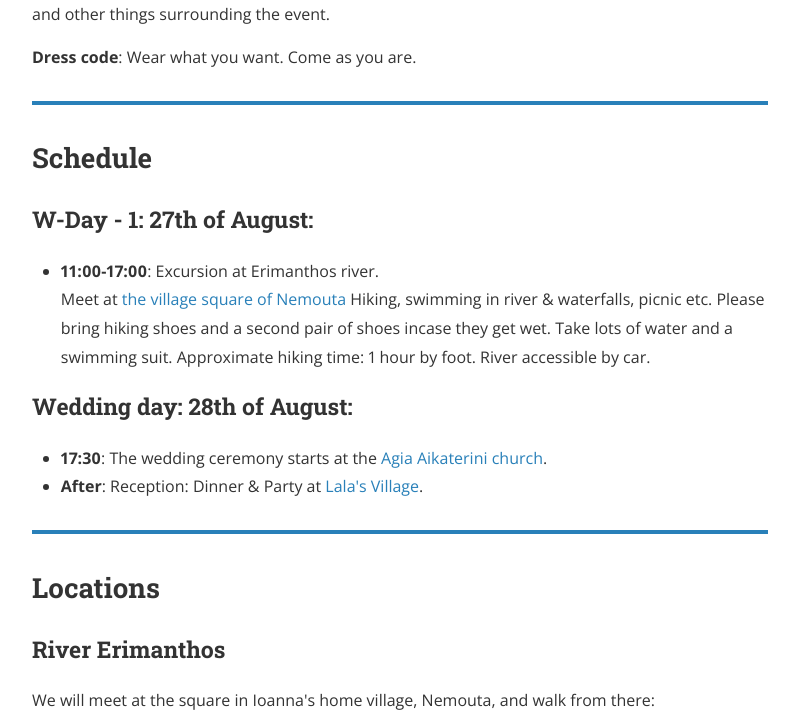
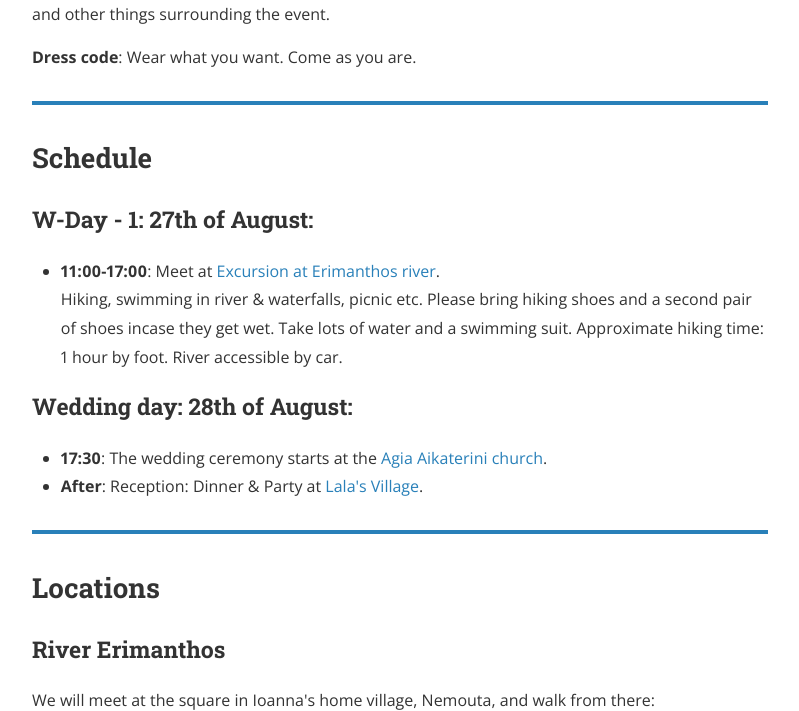
Before and after one commit to thiesgehrmann/hilmar-ioanna, a Jekyll site: the page built from index.html, in a window 1280 px wide and 900 px high, scrolled down 722 px, cut to the strip 0-711 px from the top of the window. Shown: the whole strip, without its empty margins (240-1039 px from the left). Built offline with Jekyll 4.4.1, drawn with Linux system fonts in a browser that asks for light colours; nearby versions of some CDN libraries; library files that are not in the unit come from our copies.

Commit message:
fixed small things

```diff
--- a/greek.html
+++ b/greek.html
@@ -45,7 +45,7 @@ document.getElementById("mycoverimage").style.backgroundImage = `url(${cover_ima
 <h3>W-Day - 1: 27th of August:</h3>
 <p>
   <ul>
-      <li><b>11:00-17:00</b>: Excursion at Erimanthos river. <br/> Meet at <a href="#location-river">the village square of Nemouta</a> Hiking, swimming in river & waterfalls, picnic etc. Please bring hiking shoes and a second pair of shoes incase they get wet. Take lots of water and a swimming suit. Approximate hiking time: 1 hour by foot. River accessible by car. </li>
+      <li><b>11:00-17:00</b>: Meet at <a href="#location-river">Excursion at Erimanthos river</a>. <br/> Hiking, swimming in river & waterfalls, picnic etc. Please bring hiking shoes and a second pair of shoes incase they get wet. Take lots of water and a swimming suit. Approximate hiking time: 1 hour by foot. River accessible by car. </li>
   </ul>
 </p>
 <h3>Wedding day: 28th of August:</h3>
--- a/index.html
+++ b/index.html
@@ -45,7 +45,7 @@ document.getElementById("mycoverimage").style.backgroundImage = `url(${cover_ima
 <h3>W-Day - 1: 27th of August:</h3>
 <p>
   <ul>
-      <li><b>11:00-17:00</b>: Excursion at Erimanthos river. <br/> Meet at <a href="#location-river">the village square of Nemouta</a> Hiking, swimming in river & waterfalls, picnic etc. Please bring hiking shoes and a second pair of shoes incase they get wet. Take lots of water and a swimming suit. Approximate hiking time: 1 hour by foot. River accessible by car. </li>
+      <li><b>11:00-17:00</b>: Meet at <a href="#location-river">Excursion at Erimanthos river</a>. <br/> Hiking, swimming in river & waterfalls, picnic etc. Please bring hiking shoes and a second pair of shoes incase they get wet. Take lots of water and a swimming suit. Approximate hiking time: 1 hour by foot. River accessible by car. </li>
   </ul>
 </p>
 <h3>Wedding day: 28th of August:</h3>
```
